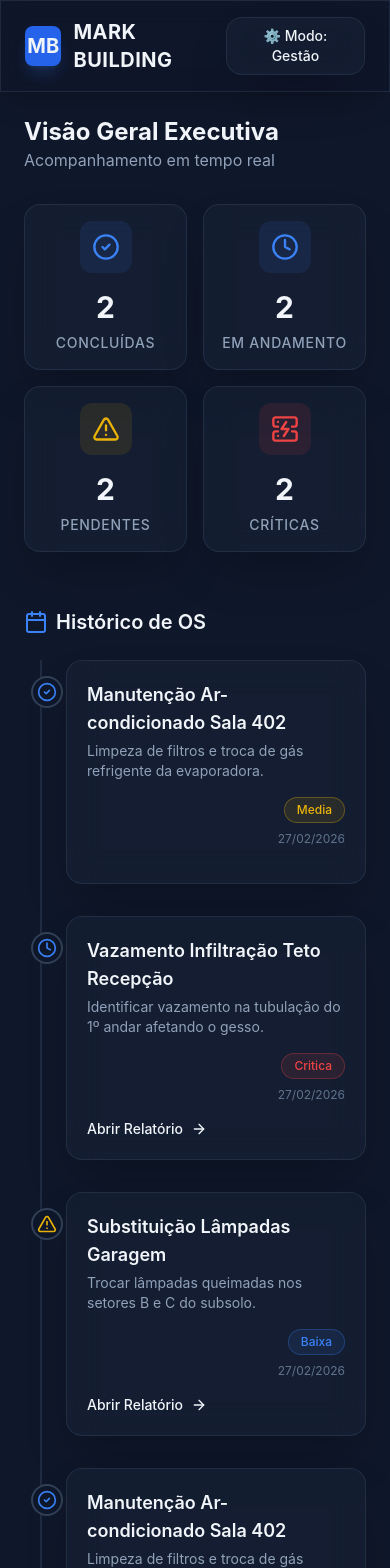
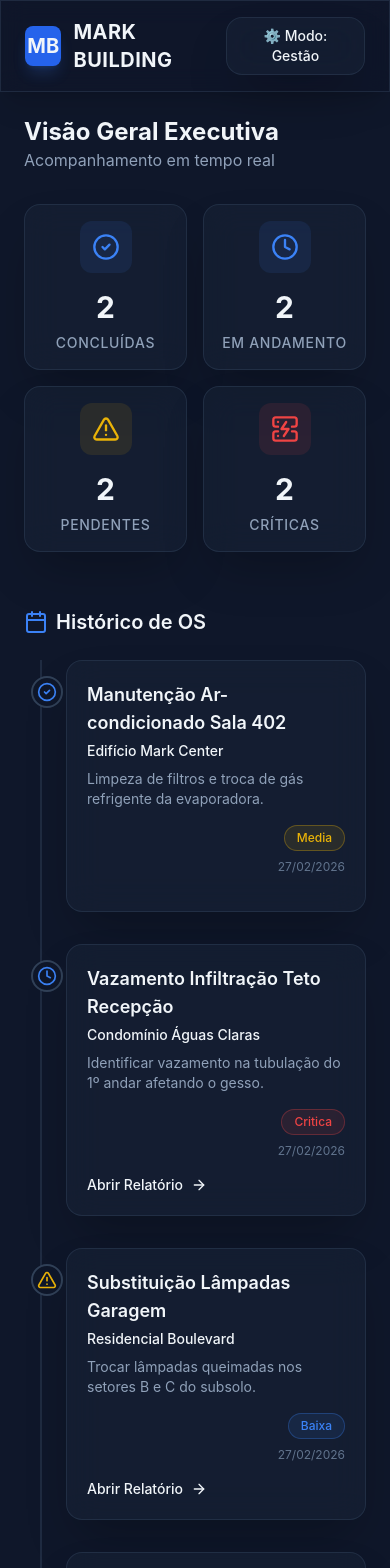
Before and after one commit to cristianoaraujo52/markbuilding-os, a React (Vite) app: page / in a window 390 px wide. Shown: the top 1568 px of the page. Built offline with nearby package versions, Linux system fonts and the light colour scheme.

Commit message:
feat: adicionar campo nome do condominio na OS e PDF

```diff
--- a/src/App.tsx
+++ b/src/App.tsx
@@ -16,18 +16,21 @@ function App() {
     if (!isLoaded) {
       addOrdem({
         titulo: 'Manutenção Ar-condicionado Sala 402',
+        condominio: 'Edifício Mark Center',
         descricao: 'Limpeza de filtros e troca de gás refrigente da evaporadora.',
         criticidade: 'Media',
         status: 'Concluida'
       })
       addOrdem({
         titulo: 'Vazamento Infiltração Teto Recepção',
+        condominio: 'Condomínio Águas Claras',
         descricao: 'Identificar vazamento na tubulação do 1º andar afetando o gesso.',
         criticidade: 'Critica',
         status: 'Em Andamento'
       })
       addOrdem({
         titulo: 'Substituição Lâmpadas Garagem',
+        condominio: 'Residencial Boulevard',
         descricao: 'Trocar lâmpadas queimadas nos setores B e C do subsolo.',
         criticidade: 'Baixa',
         status: 'Pendente'
--- a/src/components/OSForm.tsx
+++ b/src/components/OSForm.tsx
@@ -11,6 +11,7 @@ interface OSFormProps {
 export const OSForm = ({ onSuccess }: OSFormProps) => {
     const addOrdem = useOSStore(state => state.addOrdem)
     const [titulo, setTitulo] = useState('')
+    const [condominio, setCondominio] = useState('')
     const [descricao, setDescricao] = useState('')
     const [criticidade, setCriticidade] = useState<Criticidade>('Media')
 
@@ -30,6 +31,7 @@ export const OSForm = ({ onSuccess }: OSFormProps) => {
 
         addOrdem({
             titulo,
+            condominio,
             descricao,
             criticidade,
             status: 'Pendente',
@@ -51,6 +53,19 @@ export const OSForm = ({ onSuccess }: OSFormProps) => {
             </div>
 
             <form onSubmit={handleSubmit} className="space-y-6">
+                <div className="grid grid-cols-1 md:grid-cols-2 gap-6">
+                    <div className="space-y-2">
+                        <label className="text-sm font-medium text-slate-300">Condomínio / Prédio</label>
+                        <input
+                            type="text"
+                            required
+                            value={condominio}
+                            onChange={(e) => setCondominio(e.target.value)}
+                            className="w-full bg-slate-900/50 border border-slate-700 rounded-lg p-3 text-white focus:ring-2 focus:ring-brand-500 outline-none transition-all"
+                            placeholder="Ex: Condomínio Residencial Marques"
+                        />
+                    </div>
+
                     <div className="space-y-2">
                         <label className="text-sm font-medium text-slate-300">Título / Serviço</label>
                         <input
@@ -61,6 +76,7 @@ export const OSForm = ({ onSuccess }: OSFormProps) => {
                             className="w-full bg-slate-900/50 border border-slate-700 rounded-lg p-3 text-white focus:ring-2 focus:ring-brand-500 outline-none transition-all"
                             placeholder="Ex: Troca de disjuntor"
                         />
+                    </div>
                 </div>
 
                 <div className="space-y-2">
--- a/src/components/OSPdfPreview.tsx
+++ b/src/components/OSPdfPreview.tsx
@@ -51,6 +51,7 @@ export const OSPdfPreview = ({ os, onClose }: OSPdfPreviewProps) => {
             const payload = {
                 id: os.id,
                 titulo: os.titulo,
+                condominio: os.condominio,
                 criticidade: os.criticidade,
                 status: os.status,
                 dataCriacao: os.dataCriacao,
@@ -112,6 +113,7 @@ export const OSPdfPreview = ({ os, onClose }: OSPdfPreviewProps) => {
                         </div>
 
                         <div className="grid grid-cols-2 gap-4 mb-8 text-sm border border-slate-300 p-4 rounded-md bg-slate-50">
+                            <div className="col-span-2"><span className="font-bold text-slate-500">CONDOMÍNIO / LOCAL:</span> <br /> {os.condominio}</div>
                             <div><span className="font-bold text-slate-500">ID DA OS:</span> <br /> {os.id.toUpperCase()}</div>
                             <div><span className="font-bold text-slate-500">DATA:</span> <br /> {new Date(os.dataCriacao).toLocaleString('pt-BR')}</div>
                             <div><span className="font-bold text-slate-500">CRITICIDADE:</span> <br /> {os.criticidade}</div>
--- a/src/components/OSTimeline.tsx
+++ b/src/components/OSTimeline.tsx
@@ -55,7 +55,8 @@ export const OSTimeline = () => {
                             <div className="flex flex-col sm:flex-row justify-between sm:items-start gap-4 mb-4">
                                 <div>
                                     <h4 className="text-lg font-semibold">{os.titulo}</h4>
-                                    <p className="text-slate-400 text-sm mt-1">{os.descricao}</p>
+                                    <p className="text-brand-300 font-medium text-sm mt-1">{os.condominio}</p>
+                                    <p className="text-slate-400 text-sm mt-2">{os.descricao}</p>
                                 </div>
                                 <div className="flex flex-col items-end gap-2">
                                     <span className={`px-3 py-1 rounded-full text-xs font-medium border ${getCriticidadeStyle(os.criticidade)}`}>
--- a/src/store/osStore.ts
+++ b/src/store/osStore.ts
@@ -4,6 +4,7 @@ export type Criticidade = 'Baixa' | 'Media' | 'Alta' | 'Critica'
 
 export interface OrdemServico {
     id: string
+    condominio: string
     titulo: string
     descricao: string
     criticidade: Criticidade
```
Lines whose indentation alone changed are shown as unchanged.
